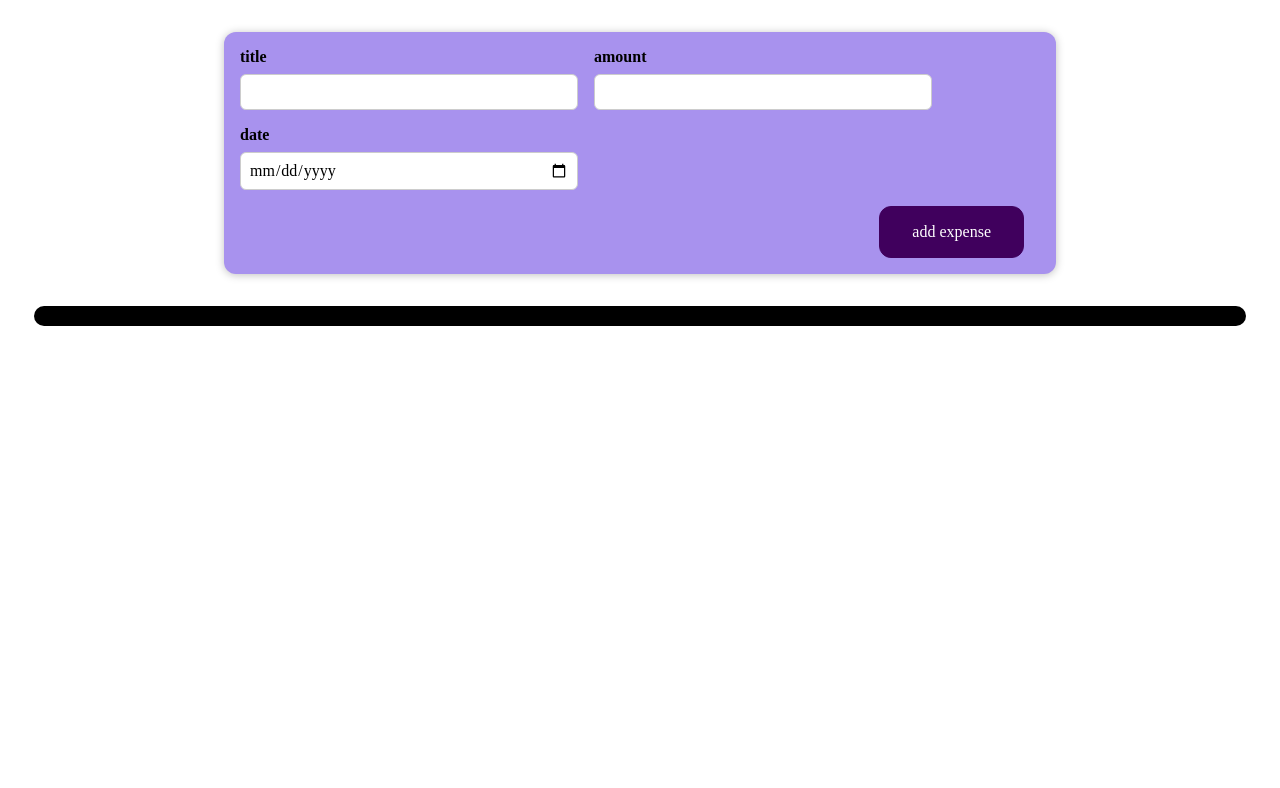
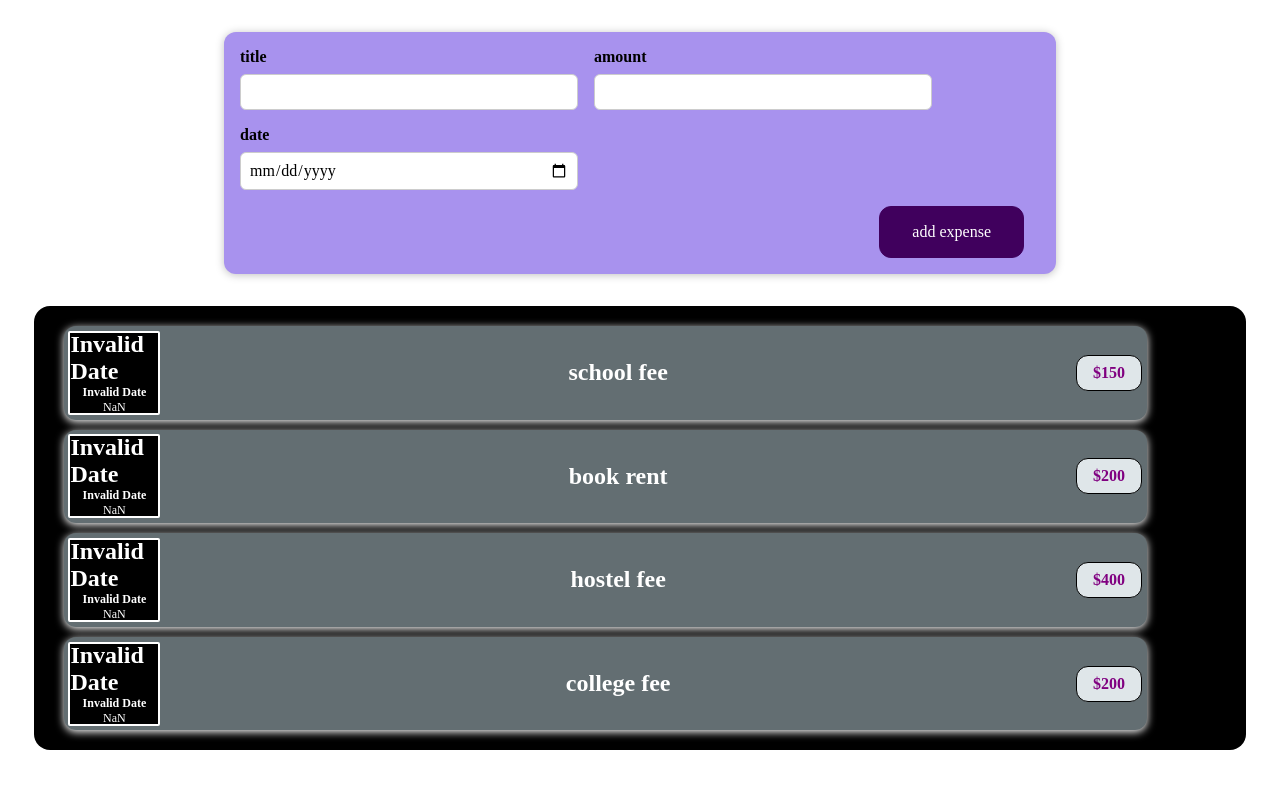
Before and after one commit to WajidMohammed9951/expence-tracker, a React (Create React App) app: page / in a window 1280 px wide. Shown: the top 788 px of the page. Built offline with nearby package versions, Linux system fonts and the light colour scheme.

Commit message:
adding files

```diff
--- a/src/App.js
+++ b/src/App.js
@@ -3,13 +3,36 @@ import Expenses from "./components/Expenses";
 import NewExpense from "./components/NewExpense/NewExpense";
 
 
-let DUMMY_EXPENSE = []
-
 
 const  App = () => {
+let DUMMY_EXPENSE = [
+  {
+  id: 'e1',
+  title:'school fee',
+  amount:'150',
+  date:'new Date(2021, 5, 12)'
+},
+{
+  id: 'e2',
+  title:'book rent',
+  amount:'200',
+  date:'new Date(2021, 2, 22)'
+},
+{
+  id: 'e3',
+  title:'hostel fee',
+  amount:'400',
+  date:'new Date(2021, 4, 2)'
+},
+{
+  id: 'e4',
+  title:'college fee',
+  amount:'200',
+  date:'new Date(2022, 5, 5)'
+}
+]
 
 const [expenses,setExpenses] = useState(DUMMY_EXPENSE);
-
 
 const addExpenseHandler = (expense) => {
   const updatedExpense = [expense, ...expenses];
```
